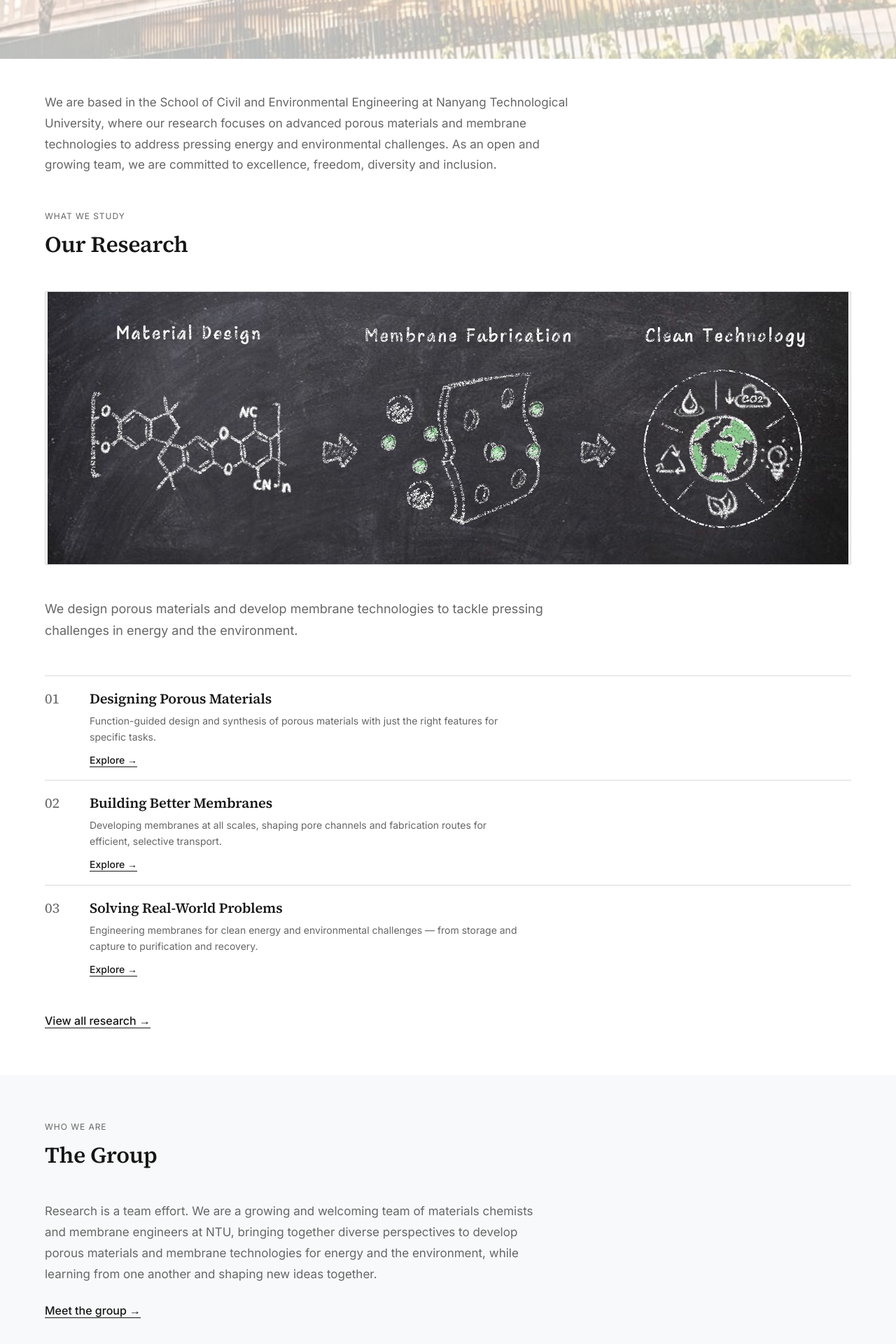
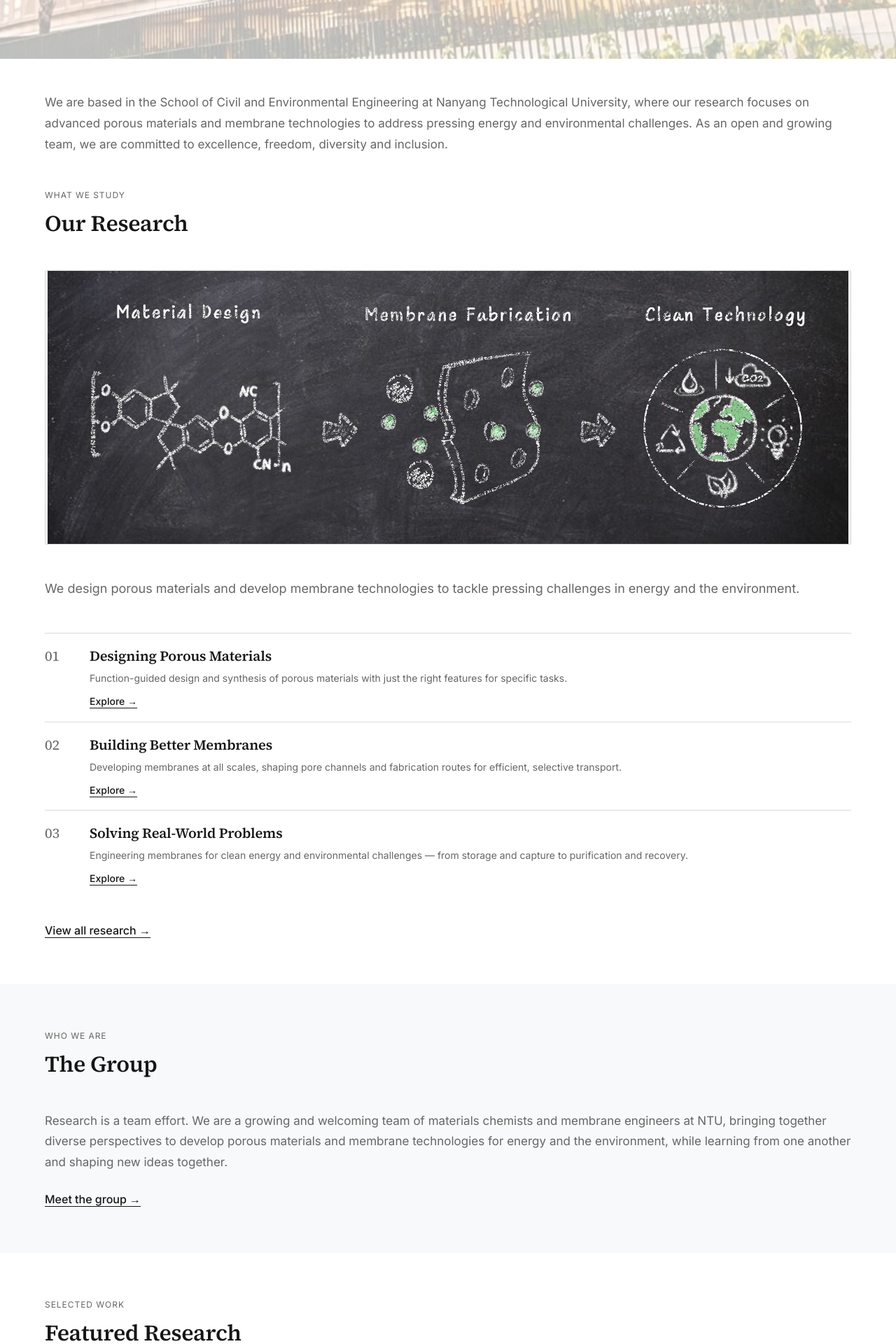
Before and after one commit to Yvetteee/ccylab, a Next.js app: page / in a window 1280 px wide. Shown: the part 580-2500 px from the top of the page at 70% size. Built offline with nearby package versions, Linux system fonts and the light colour scheme.

Commit message:
experiment(layout): test full-width editorial copy

```diff
--- a/app/people/[slug]/page.module.css
+++ b/app/people/[slug]/page.module.css
@@ -82,7 +82,7 @@
 
 /* Biography — readable academic measure, left-aligned ragged-right. */
 .bio {
-  max-width: 72ch;
+  max-width: none;
   line-height: 1.7;
   /* Data-driven line breaks (e.g. Qian Xu's visiting metadata) render as
      separate lines; prose without \n is unaffected. */
--- a/app/research/page.module.css
+++ b/app/research/page.module.css
@@ -1,5 +1,5 @@
 .intro {
-  max-width: var(--container-narrow);
+  max-width: none;
   padding: var(--space-12) 0 var(--space-16);
   display: flex;
   flex-direction: column;
@@ -65,7 +65,7 @@
 
 .description {
   color: var(--color-muted);
-  max-width: 62ch;
+  max-width: none;
   /* legacy print-like justified long-form on desktop (D-7); left-aligned on
      mobile to avoid rivers on narrow columns */
   text-align: justify;
@@ -89,7 +89,7 @@
   display: flex;
   flex-direction: column;
   gap: var(--space-3);
-  max-width: 62ch;
+  max-width: none;
 }
 
 .point {
--- a/components/content/DrYeProfile.module.css
+++ b/components/content/DrYeProfile.module.css
@@ -142,7 +142,7 @@
 
 /* Bio on the same right-hand text axis, same measure/leading as People. */
 .bio {
-  max-width: 74ch;
+  max-width: none;
   line-height: 1.7;
 }
 
--- a/components/content/OpportunityBlock.module.css
+++ b/components/content/OpportunityBlock.module.css
@@ -36,7 +36,7 @@
 
 .body {
   color: var(--color-muted);
-  max-width: 58ch;
+  max-width: none;
 }
 
 /* Structured bullet lists (Qualifications, Responsibilities) use the full
--- a/components/home/FeaturedResearch.module.css
+++ b/components/home/FeaturedResearch.module.css
@@ -33,7 +33,7 @@
 
 .mainBlurb {
   color: var(--color-muted);
-  max-width: 70ch;
+  max-width: none;
 }
 
 .link {
--- a/components/home/GroupSpotlight.module.css
+++ b/components/home/GroupSpotlight.module.css
@@ -4,7 +4,7 @@
    section visually distinct. */
 
 .block {
-  max-width: 70ch;
+  max-width: none;
   display: flex;
   flex-direction: column;
   gap: var(--space-6);
--- a/components/home/Hero.module.css
+++ b/components/home/Hero.module.css
@@ -64,7 +64,7 @@
 
 .intro {
   color: var(--color-muted);
-  max-width: 70ch;
+  max-width: none;
   font-size: 1.0625rem;
   line-height: 1.75;
   text-align: left;
--- a/components/home/JoinCTA.module.css
+++ b/components/home/JoinCTA.module.css
@@ -4,7 +4,7 @@
 
 .text {
   color: var(--color-muted);
-  max-width: 66ch;
+  max-width: none;
   margin: 0 auto;
   font-size: 1.0625rem;
   line-height: 1.75;
--- a/components/home/ResearchOverview.module.css
+++ b/components/home/ResearchOverview.module.css
@@ -12,7 +12,7 @@
 
 .lede {
   color: var(--color-muted);
-  max-width: 70ch;
+  max-width: none;
   font-size: var(--text-lg);
   line-height: 1.7;
 }
@@ -53,7 +53,7 @@
 .desc {
   color: var(--color-muted);
   font-size: var(--text-sm);
-  max-width: 70ch;
+  max-width: none;
 }
 
 .link {
--- a/components/ui/PageHeader.module.css
+++ b/components/ui/PageHeader.module.css
@@ -15,7 +15,7 @@
 
 .description {
   color: var(--color-muted);
-  max-width: 65ch;
+  max-width: none;
 }
 
 @media (min-width: 768px) {
--- a/components/ui/SectionHeading.module.css
+++ b/components/ui/SectionHeading.module.css
@@ -22,5 +22,5 @@
 
 .description {
   color: var(--color-muted);
-  max-width: 60ch;
+  max-width: none;
 }
```
